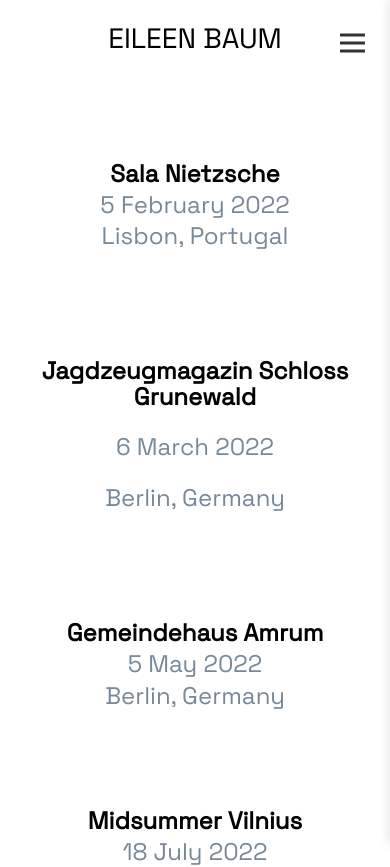
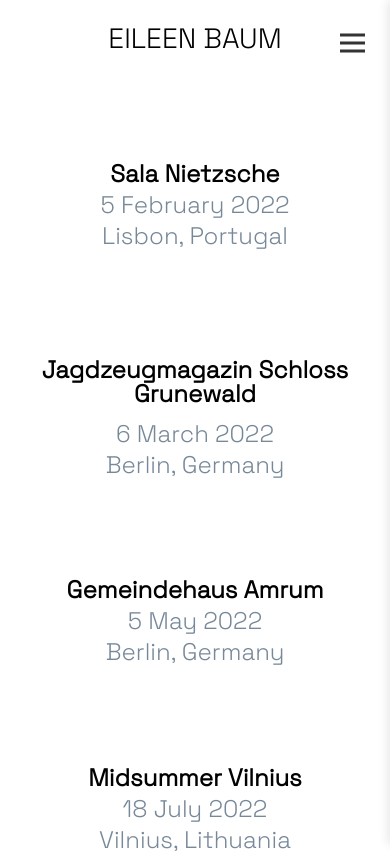
Before and after one commit to Matt0107/eileen-react-second-version, a React (Create React App) app: page /Calendar in a window 390 px wide. Shown: the top 867 px of the page. Built offline with nearby package versions, Linux system fonts and the light colour scheme.

Commit message:
small styling changes

```diff
--- a/src/pages/Calendar.js
+++ b/src/pages/Calendar.js
@@ -14,7 +14,7 @@ const Calendar = () => {
         </div>
 
         <div class="event">
-          <p>Jagdzeugmagazin Schloss Grunewald</p>
+          <p class="event-2-p">Jagdzeugmagazin Schloss Grunewald</p>
           <p className="event-sub">6 March 2022</p>
           <p className="event-sub">Berlin, Germany</p>
         </div>
--- a/src/styles/index.css
+++ b/src/styles/index.css
@@ -1,11 +1,11 @@
 @font-face {
     font-family: 'Space Grotesk';
-    src: local("Space Grotesk"), url("../fonts/Grotesk/SpaceGrotesk-Regular.ttf") format("truetype");
+    src: local("Space Grotesk"), url("../fonts/Grotesk/SpaceGrotesk-Light.ttf");
 }
 
 body {
     margin: 0;
-    font-family: 'Space Grotesk';
+    font-family: 'Space grotesk';
 }
 
 /* Sticky navigation bar */
@@ -211,6 +211,11 @@ body {
     justify-content: center;
 }
 
+.contact-icons:nth-child(2) {
+    margin-left: 4%;
+    margin-bottom: 8%;
+}
+
 .contact-icons p {
     font-size: 120%;
 }
@@ -297,8 +302,8 @@ body {
 }
 
 @media (min-width: 320px) and (max-width: 455px) {
-    .event:nth-child(2) {
-        line-height: 110%;
+    .event-2-p {
+        line-height: 100%;
     }
 }
 
```
